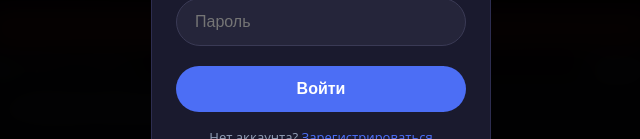
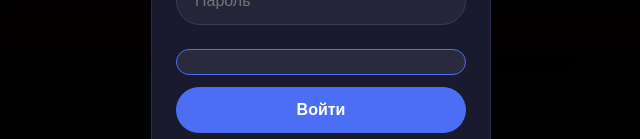
Before and after one commit to GreenMan2022/cameri.github.io, a website: page index.html in a window 1280 px wide. Both pictures are taken after a click on the button "🔑 Войти". Shown: the part 397-536 px from the top of the page, without its empty margins (319-959 px from the left). Drawn offline with nearby package versions, Linux system fonts and the light colour scheme; no server answers.

Commit message:
Update index.html

```diff
--- a/index.html
+++ b/index.html
@@ -139,7 +139,7 @@
 
         <input type="text" class="auth-input" id="authName" placeholder="Имя пользователя" autocomplete="off">
         <input type="password" class="auth-input" id="authPassword" placeholder="Пароль" autocomplete="off">
-
+        <div class="demo-account" id="demoLoginBtn"></div>
         <button class="auth-btn" id="authSubmitBtn">Войти</button>
 
 
```
